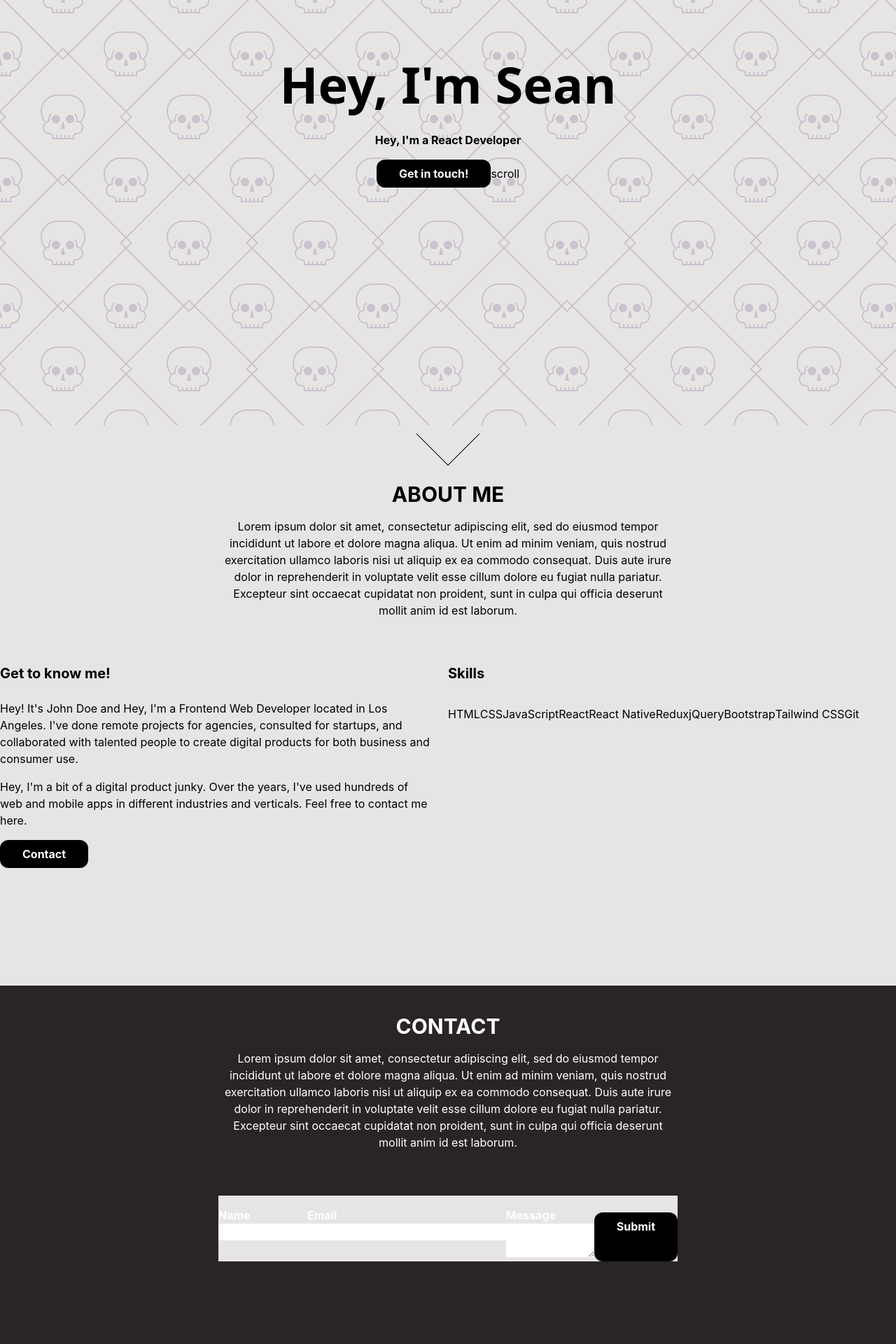
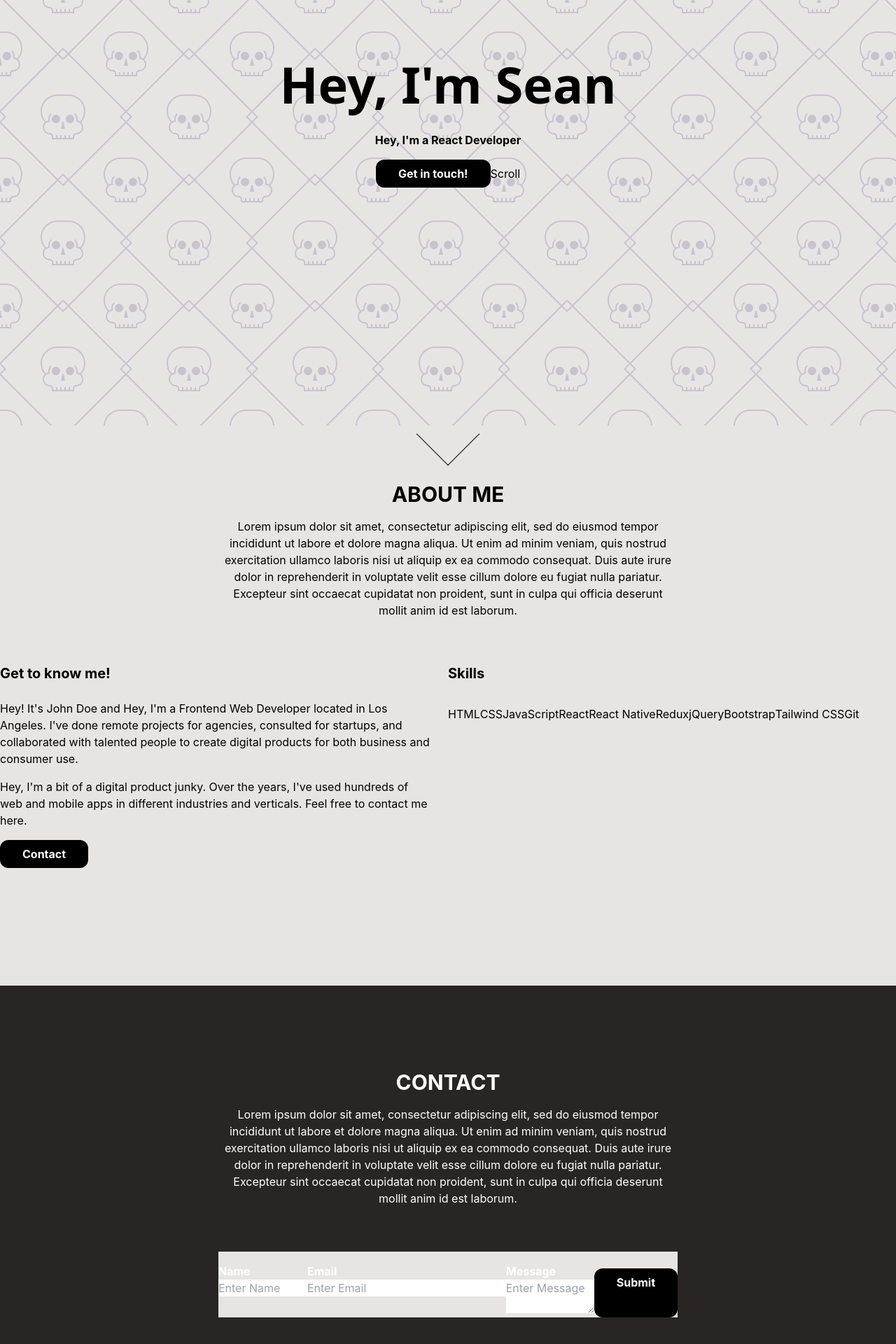
Before and after one commit to Midge-dev/portfolio, a Next.js app: page / in a window 1280 px wide. Shown: the part 248-2168 px from the top of the page at 70% size. Built offline with nearby package versions, Linux system fonts and the light colour scheme.

Commit message:
button scroll concept

```diff
--- a/Components/Form.js
+++ b/Components/Form.js
@@ -2,17 +2,17 @@ import HoverLink from "./HoverLink";
 
 export default function Form() {
 	return (
-		<div className="max-w-prose mx-auto bg-stone-200 p-6 shadow-lg shadow-black ">
+		<div className="max-w-prose mx-auto bg-stone-200 p-6 shadow-lg shadow-black text-black rounded-lg">
 			<form className="flex flex-col w-full">
 				<label className="mt-4">
 					<span className="text-stone-800 font-bold mb-2 block text-sm">Name</span>
-					<input type="text" name="name" className="w-full p-4" />
+					<input type="text" name="name" className="w-full p-4" placeholder="Enter Name" />
 				</label>
 				<label className="mt-4 block w-full"><span className="text-stone-800 font-bold mb-2 block text-sm">Email</span>
-					<input type="text" name="email" className="w-full p-4" />
+					<input type="text" name="email" className="w-full p-4" placeholder="Enter Email" />
 				</label>
 				<label className="mt-4"><span className="text-stone-800 font-bold mb-2 block text-sm">Message</span>
-					<textarea type="text" name="name" className="w-full p-4 h-36" />
+					<textarea type="text" name="name" className="w-full p-4 h-36" placeholder="Enter Message" />
 				</label>
                 <HoverLink className="text-center mt-6">Submit</HoverLink>
 			</form>
--- a/Components/HoverLink.js
+++ b/Components/HoverLink.js
@@ -3,7 +3,7 @@ export default function HoverLink({ children, href, bgColor="bg-black", textColo
 	return (
 		<a
 			href={href}
-			className={` ${bgColor} ${defaultClass} ${textColor} py-2 px-8 rounded-xl font-bold duration-300 transition-transform ease-out hover:-translate-y-2`}
+			 className={` ${bgColor} ${defaultClass} ${textColor} py-2 px-8 rounded-xl font-bold duration-300 transition-transform ease-out hover:-translate-y-2`}
 		>
 			{children}
 		</a>
--- a/pages/index.js
+++ b/pages/index.js
@@ -21,12 +21,14 @@ const mySkills = [
 export default function Home() {
 	const myRef = useRef(null);
 	const executeScroll = () => {
-		myRef.current.scrollIntoView()
+		myRef.current.scrollIntoView({behavior: "smooth"})
 	}
+
+
 	return (
 		<div>
 			<Head>
-				<title>Create Next App</title>
+				<title>Sean Midgley</title>
 				<meta name="description" content="Generated by create next app" />
 				<link rel="icon" href="/favicon.ico" />
 			</Head>
@@ -37,7 +39,7 @@ export default function Home() {
 						<h1 className="font-sans text-7xl font-bold">Hey, I&apos;m Sean</h1>
 						<p className="mt-8 font-bold">Hey, I&apos;m a React Developer</p>
 						<HoverLink href="#contact">Get in touch!</HoverLink>
-						<button onClick={executeScroll}>scroll</button>
+						<button onClick={executeScroll}>Scroll</button>
 						{/* <a href="#contact" className="inline-block bg-black text-white py-2 px-8 mt-4 rounded-xl font-bold duration-300 transition-transform ease-out hover:-translate-y-2">Get in touch!</a> */}
 						<a href="#aboutme">
 							<div className="arrow" />
@@ -83,7 +85,7 @@ export default function Home() {
 					</div>
 				</section>
 				<section className="bg-stone-800 text-white h-screen w-full pt-10" id="contact" ref={myRef}>
-					<div className="w-full text-center mb-16">
+					<div className="w-full text-center mb-16 pt-20">
 						<h2 className="font-bold uppercase text-3xl ">Contact</h2>
 						<p className="max-w-prose mx-auto mt-4">
 							Lorem ipsum dolor sit amet, consectetur adipiscing elit, sed do eiusmod tempor incididunt ut
```
